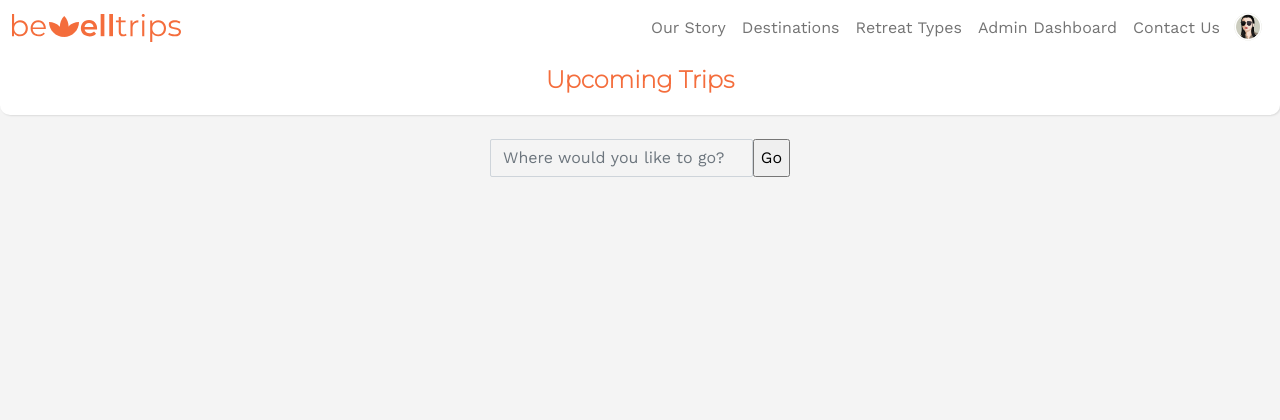
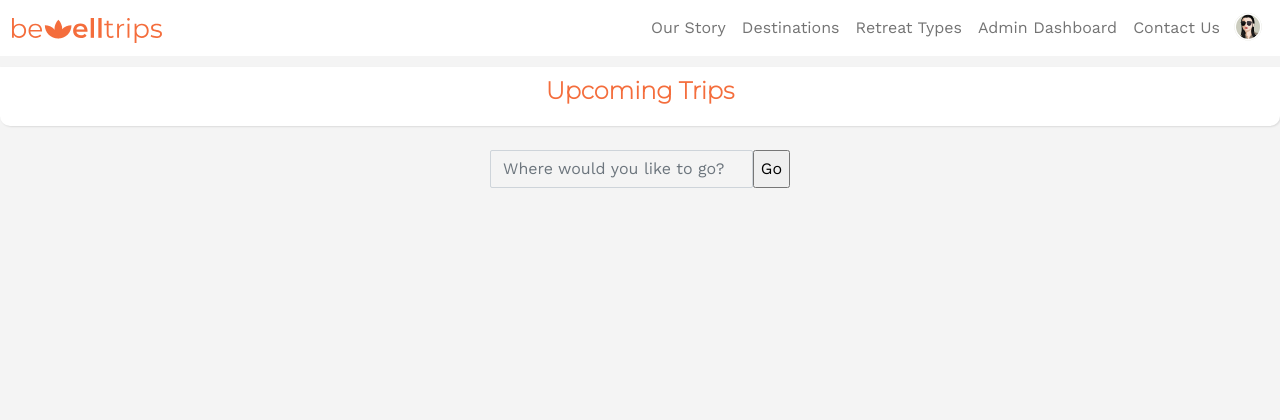
Before and after one commit to RimaHinn/bewelltrips, a Rails app: page /trips in a window 1280 px wide. Shown: the top 420 px of the page. Run offline with Rails 7, Linux system fonts and the light colour scheme; the visitor is signed in with stand-in values (Sample User, id 1); data that the repository does not hold is empty; style sheets or scripts are compiled from the project's sources; some libraries are stand-ins or nearby versions; some web fonts are replaced.

Commit message:
layout more styling

```diff
--- a/app/assets/stylesheets/components/_form.scss
+++ b/app/assets/stylesheets/components/_form.scss
@@ -109,7 +109,7 @@
 
   background: white;
   padding: 10px 10px;
-  margin-top: 15px;
+  margin-top: 67px;
   border-radius: 0px 0px 10px 10px;
   box-shadow: 1px 1px 2px rgba(0,0,0,0.1);
   h2 {
--- a/app/views/shared/_navbar.html.erb
+++ b/app/views/shared/_navbar.html.erb
@@ -1,6 +1,6 @@
 <div class="navbar navbar-expand-sm navbar-light navbar-lewagon position-fixed bg-white top-0 w-100">
-  <div class="container-fluid">
-    <%= link_to root_path class: "navbar-brand" do %>
+  <div class="container-fluid position-relative">
+    <%= link_to root_path, class: "navbar-brand position-absolute top-0" do %>
       <%= image_tag "bewelltripslogo.svg" %>
     <% end %>
 
```
